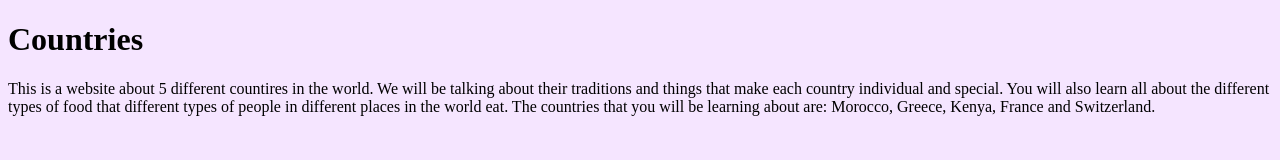
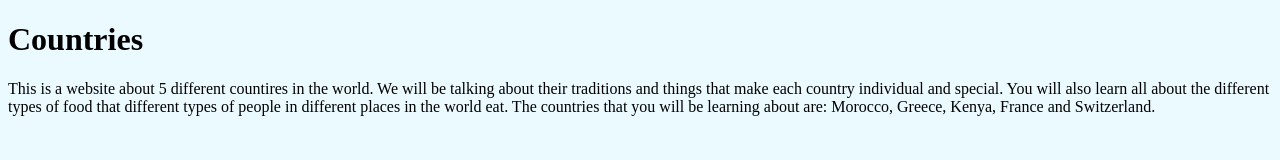
Before and after one commit to ic9337/mywebpage, a plain HTML site: page index.html in a window 1280 px wide. Drawn offline with Linux system fonts and the light colour scheme.

Commit message:
Update index.html

```diff
--- a/index.html
+++ b/index.html
@@ -14,7 +14,7 @@
         }
 
         body {
-            background-color: rgb(245, 229, 255);
+            background-color: rgb(235, 250, 255);
         }
 
         </style>
```
